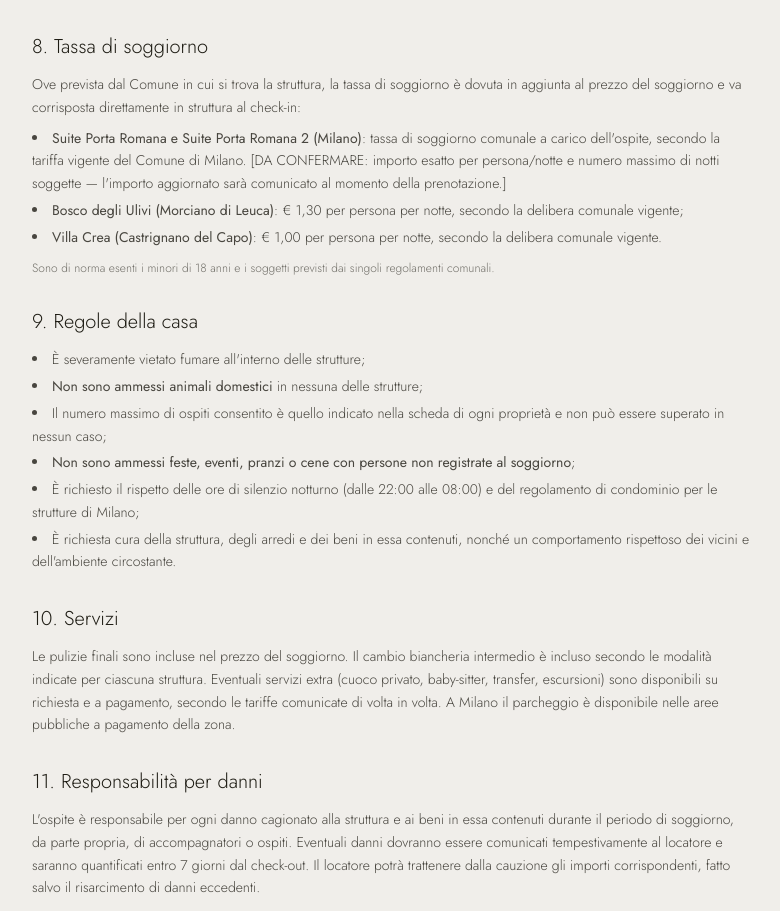
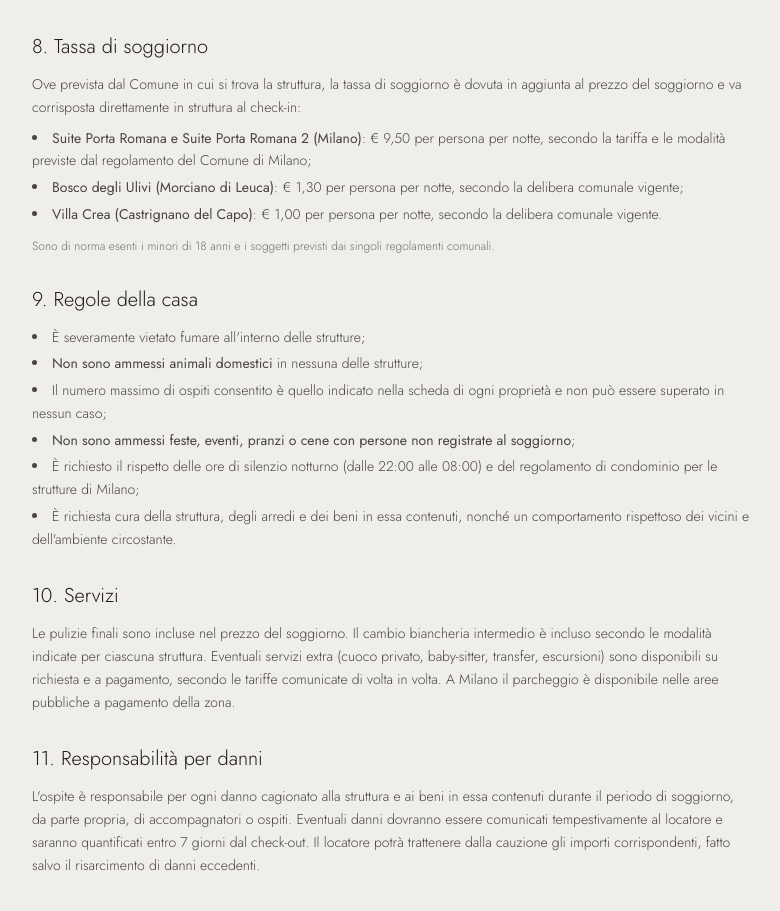
Before and after one commit to carloardito33/designsuite-web, a Next.js app: page /termini-e-condizioni in a window 1280 px wide. Shown: the part 1928-2839 px from the top of the page, without its empty margins (248-1028 px from the left). Built offline with nearby package versions, Linux system fonts and the light colour scheme.

Commit message:
T&C: tassa di soggiorno Milano €9,50 a persona/notte

```diff
--- a/src/app/termini-e-condizioni/page.tsx
+++ b/src/app/termini-e-condizioni/page.tsx
@@ -256,12 +256,11 @@ export default function TerminiCondizioni() {
           </p>
           <ul className="mt-2 list-disc list-inside space-y-1">
             <li>
-              <strong>Suite Porta Romana e Suite Porta Romana 2 (Milano)</strong>
-              : tassa di soggiorno comunale a carico dell&apos;ospite, secondo
-              la tariffa vigente del Comune di Milano. [DA CONFERMARE: importo
-              esatto per persona/notte e numero massimo di notti soggette —
-              l&apos;importo aggiornato sarà comunicato al momento della
-              prenotazione.]
+              <strong>
+                Suite Porta Romana e Suite Porta Romana 2 (Milano)
+              </strong>
+              : € 9,50 per persona per notte, secondo la tariffa e le
+              modalità previste dal regolamento del Comune di Milano;
             </li>
             <li>
               <strong>Bosco degli Ulivi (Morciano di Leuca)</strong>: € 1,30 per
```
